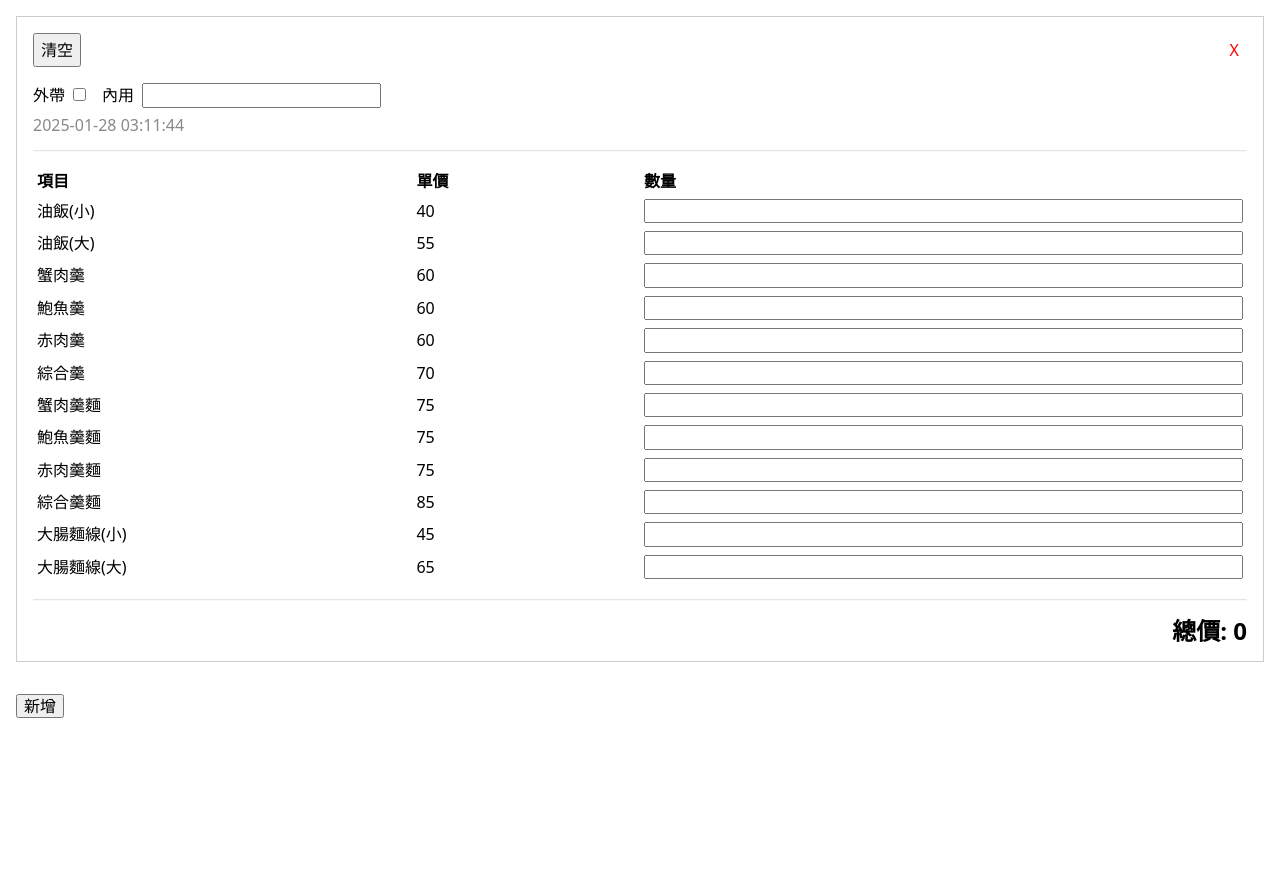
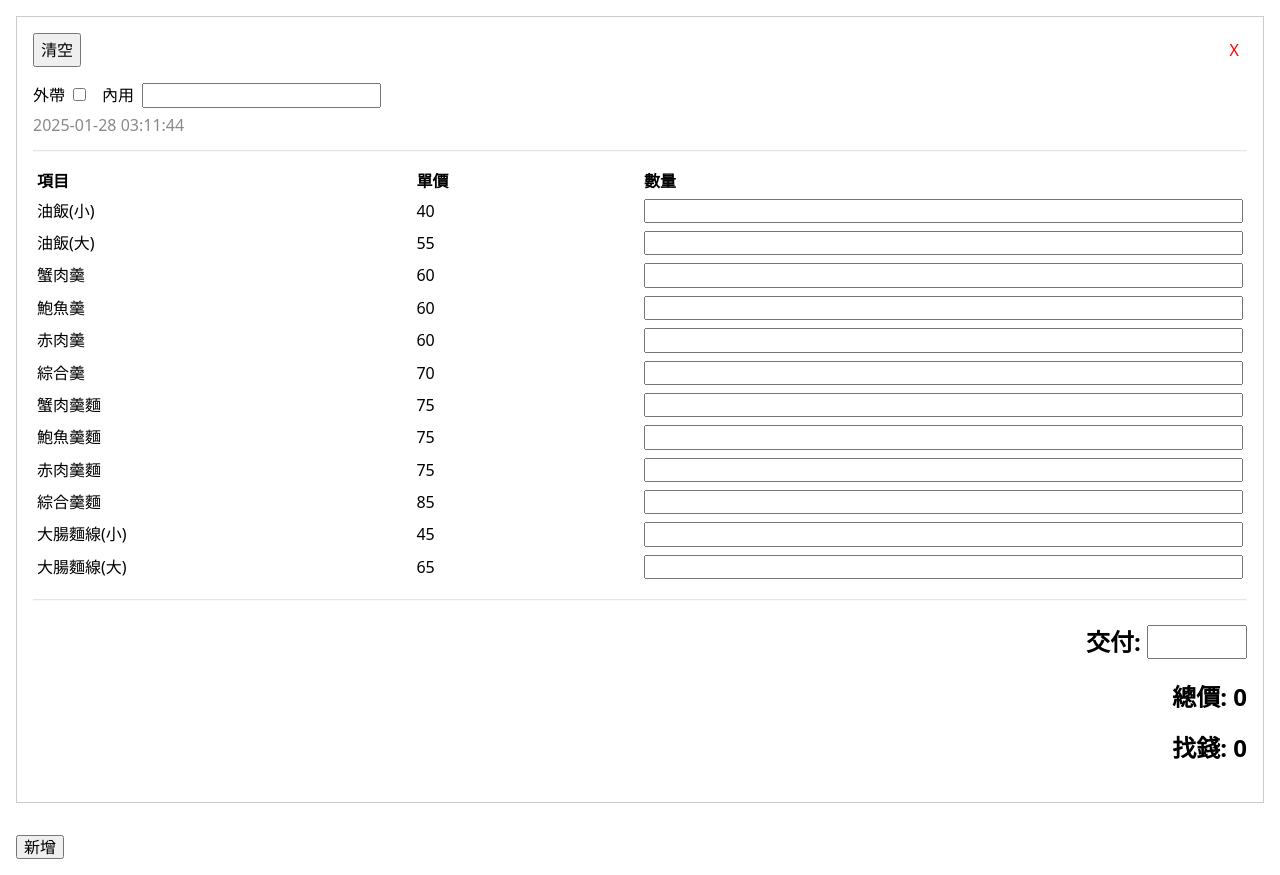
Before and after one commit to lfk29m/OilRice, a Vue app: page / in a window 1280 px wide. Before the commit the page ends 800 px from the top, so only its background shows below. Built offline with nearby package versions, Linux system fonts and the light colour scheme.

Commit message:
新增交付金額

```diff
--- a/src/components/MenuTable.vue
+++ b/src/components/MenuTable.vue
@@ -4,6 +4,7 @@ import { useAppStore } from '@/stores/app'
 import type { MenuItemType } from '@/types'
 import dayjs from 'dayjs'
 import { PRIMARY_TIME_FORMAT } from '@/utils/constant'
+import { useScrollTo } from '@/utils/useScrollTo'
 
 const props = defineProps<Pick<MenuItemType, 'id'>>()
 
@@ -18,20 +19,36 @@ const menuItem = computed(() => appStore.menus.find((item) => item.id === props.
  */
 const totalPrice = computed(() => {
   if (!menuItem.value) return 0
-  return menuItem.value.items.reduce((acc, item) => acc + item.price * (item.count ?? 0), 0)
+  return menuItem.value.items.reduce((acc, item) => acc + item.price * Number(item.count), 0)
+})
+
+/**
+ * 交付金額
+ */
+const payPrice = ref<string | number>('')
+
+/**
+ * 找錢金額
+ */
+const returnPrice = computed(() => {
+  if (payPrice.value === '') return 0
+  return Number(payPrice.value) - totalPrice.value
 })
 
 const reset = () => {
   if (!menuItem.value) return
   createAt.value = dayjs().format(PRIMARY_TIME_FORMAT)
+  payPrice.value = ''
   menuItem.value.isTakeAway = false
-  menuItem.value.tableNumber = null
+  menuItem.value.tableNumber = ''
   menuItem.value.items.forEach((item) => {
-    item.count = null
+    item.count = ''
   })
 }
 
 const removeMenuItem = () => {
+  const targetIndex = appStore.menus.findIndex((item) => item.id === props.id)
+  if (targetIndex > 0) useScrollTo(appStore.menus[targetIndex - 1].id)
   appStore.menus = appStore.menus.filter((item) => item.id !== props.id)
 }
 </script>
@@ -81,7 +98,11 @@ const removeMenuItem = () => {
     </table>
     <hr />
     <div class="menuTable__footer">
-      <div class="totalPrice">總價: {{ totalPrice }}</div>
+      <p class="payPrice">
+        交付: <input v-model="payPrice" type="number" inputmode="numeric" class="payPrice__input" />
+      </p>
+      <p>總價: {{ totalPrice }}</p>
+      <p>找錢: {{ returnPrice }}</p>
     </div>
   </section>
 </template>
@@ -154,14 +175,13 @@ const removeMenuItem = () => {
   }
 
   &__footer {
-    display: flex;
-    align-items: center;
+    text-align: right;
+    font-size: 1.5rem;
+    font-weight: 900;
   }
 
-  .totalPrice {
-    font-size: 1.5rem;
-    font-weight: 900;
-    margin-left: auto;
+  .payPrice__input {
+    width: 100px;
   }
 }
 </style>
--- a/src/stores/app.ts
+++ b/src/stores/app.ts
@@ -9,8 +9,14 @@ export const useAppStore = defineStore('app', () => {
 
   const createMenu = () => {
     const id = `menuTable-${useUUID()}`
-    const items = MENU_ITEM.map((item) => ({ ...item, count: null }))
-    const newMenuItem: MenuItemType = { id, date: new Date(), items }
+    const items = MENU_ITEM.map((item) => ({ ...item, count: '' }))
+    const newMenuItem: MenuItemType = {
+      id,
+      date: new Date(),
+      isTakeAway: false,
+      tableNumber: '',
+      items,
+    }
     menus.value.push(newMenuItem)
     return newMenuItem
   }
--- a/src/types/index.d.ts
+++ b/src/types/index.d.ts
@@ -9,11 +9,11 @@ export type MenuItemType = {
   /**
    * 桌號
    */
-  tableNumber?: null | number
+  tableNumber: string | number
   date: Date
   items: {
     name: string
     price: number
-    count?: null | number
+    count: string | number
   }[]
 }
```
